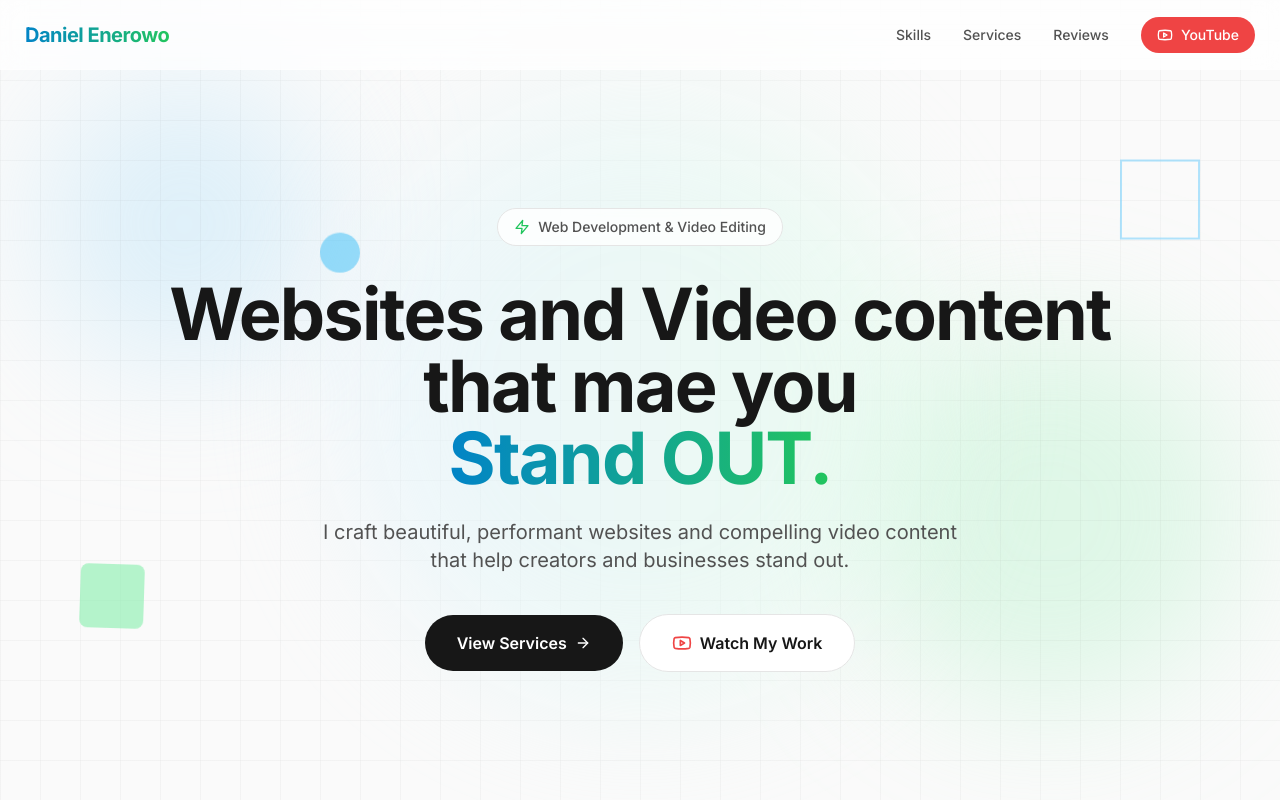
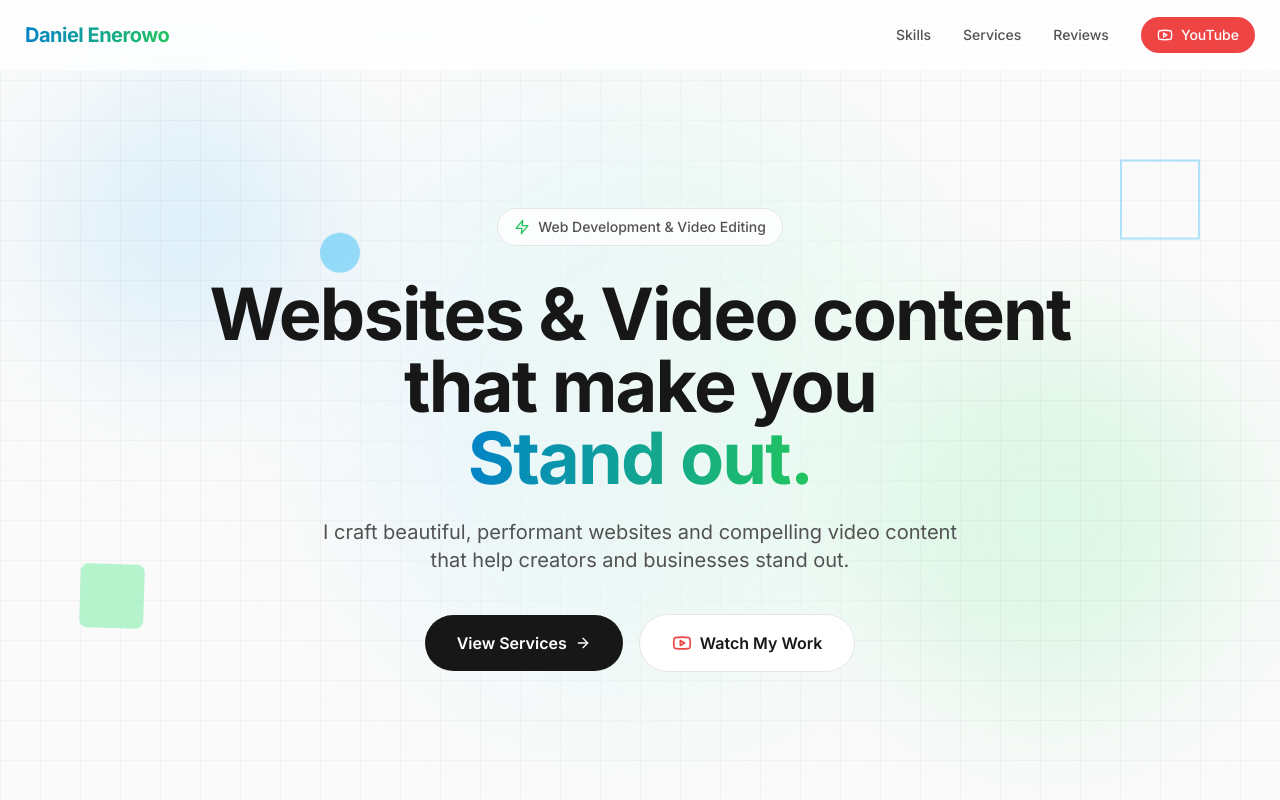
Before and after one commit to enerowodaniel-collab/daniel-enerowo-portfolio, a React (Vite) app: page / in a window 1280 px wide. Shown: the top 800 px of the page. Built offline with nearby package versions, Linux system fonts and the light colour scheme.

Commit message:
Fix typos in header text

```diff
--- a/src/App.tsx
+++ b/src/App.tsx
@@ -164,9 +164,9 @@ export default function App() {
           </div>
 
           <h1 className="text-5xl md:text-7xl font-bold tracking-tight mb-6 animate-slide-up" style={{ animationDelay: '0.1s' }}>
-            Websites and Video content that mae you
+            Websites & Video content that make you
             <br />
-            <span className="gradient-text">Stand OUT.</span>
+            <span className="gradient-text">Stand out.</span>
           </h1>
 
           <p className="text-lg md:text-xl text-neutral-600 max-w-2xl mx-auto mb-10 animate-slide-up" style={{ animationDelay: '0.2s' }}>
```
